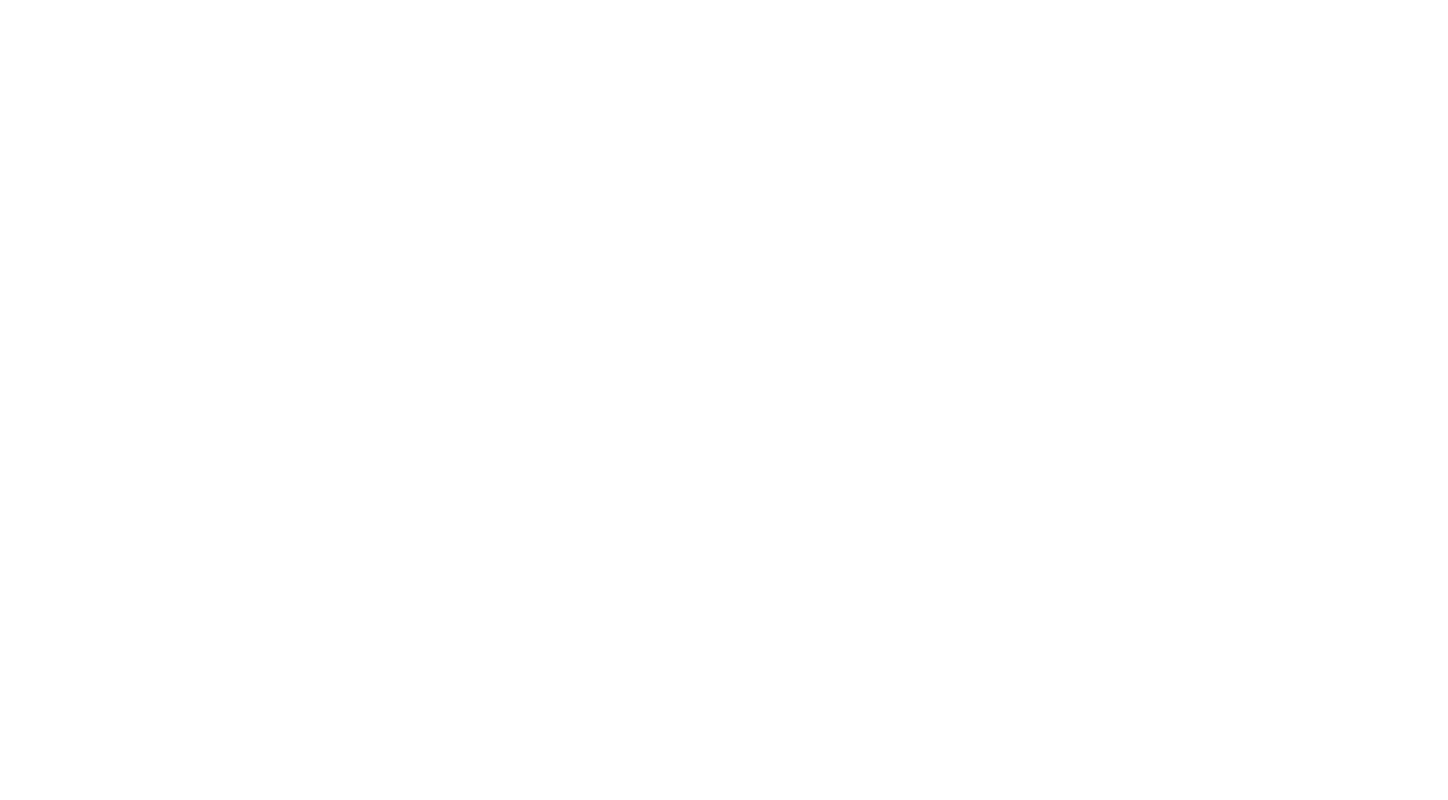
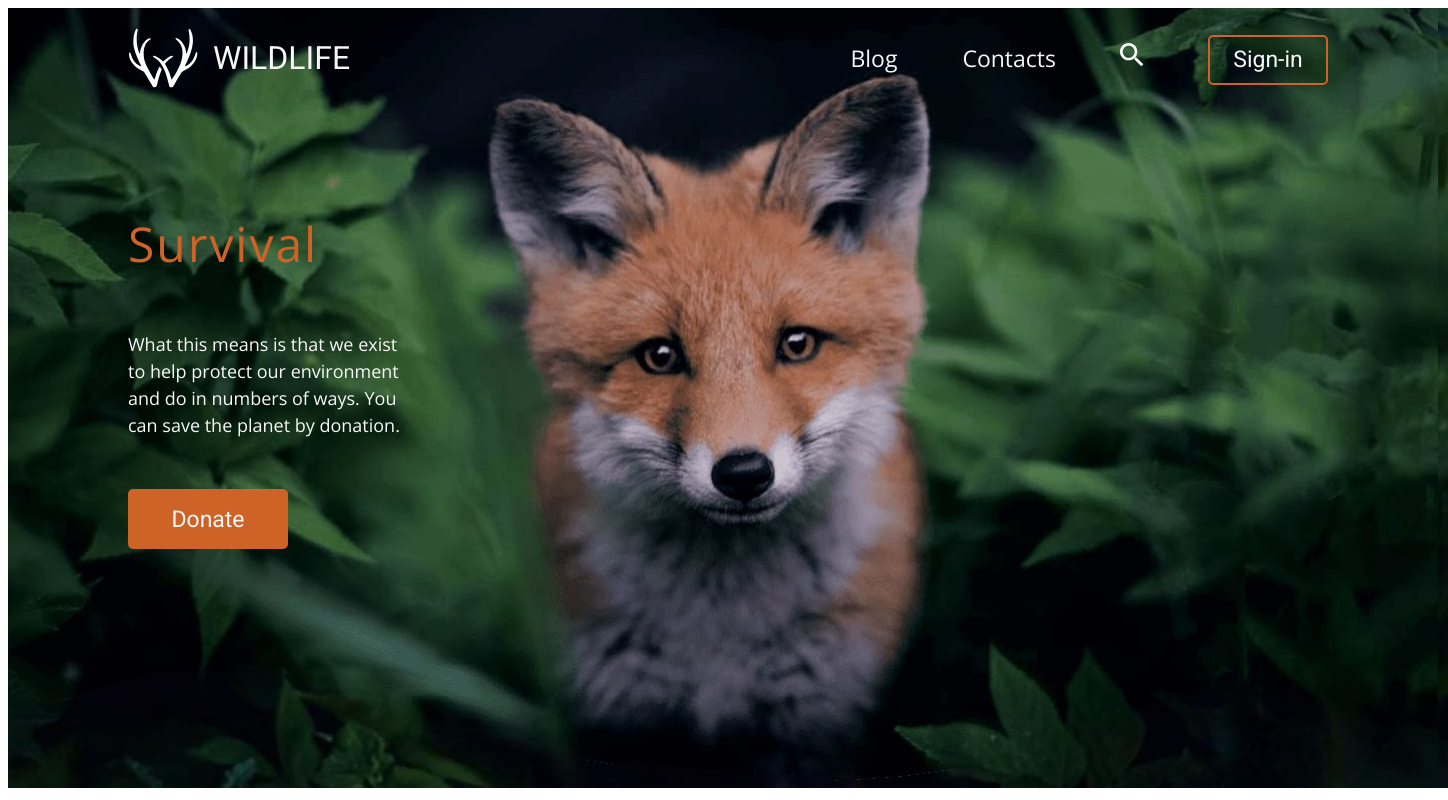
Before and after one commit to strawberrystr1/wildlife, a plain HTML site: page index.html in a window 1280 px wide. Shown: the whole page, 1448 px wide, since content can reach past the window. Drawn offline with nearby package versions, Linux system fonts and the light colour scheme.

Commit message:
feat: add header

```diff
--- a/index.html
+++ b/index.html
@@ -4,8 +4,37 @@
     <meta charset="UTF-8">
     <meta name="viewport" content="width=device-width, initial-scale=1.0">
     <title>Wildlife</title>
+    <link rel="stylesheet" href="./style/style.css">
+    <link rel="preconnect" href="https://fonts.gstatic.com">
+    <link rel="preconnect" href="https://fonts.gstatic.com">
+    <link href="https://fonts.googleapis.com/css2?family=Open+Sans&display=swap" rel="stylesheet">
+    <link href="https://fonts.googleapis.com/css2?family=Roboto&display=swap" rel="stylesheet">
 </head>
 <body>
-
+    <div class="hero">
+        <div class="content wraper">
+            <header class="content-size head">
+                <div class="logo">
+                    <img src="./image/svg/Frame.svg" alt="">
+                    <p>WILDLIFE</p>
+                </div>
+                <ul class="nav">
+                    <li class="blog"><a href="#">Blog</a></li>
+                    <li class="contacts"><a href="#">Contacts</a></li>
+                    <li class="search-icon"><a href="#"> <img src="./image/svg/Vector.svg" alt=""></a></li>
+                    <li class="sign-in"><button class="sign-in-button">Sign-in</button></li>
+                </ul>
+            </header>
+            <div class="survival content-size">
+                <h1>Survival</h1>
+                <p>
+                    What this means is that we exist to help
+                    protect our environment and do in numbers of ways.
+                    You can save the planet by donation.
+                </p>
+                <button class="donate-button" >Donate</button>
+            </div>
+        </div>
+    </div>
 </body>
 </html>
--- /dev/null
+++ b/style/style.css
@@ -0,0 +1,186 @@
+.wraper {
+    margin-right: auto;
+    margin-left: auto;
+}
+
+.hero {
+    background-color: #02160b;
+    width: 100%;
+    color: #F7F7F7;
+}
+
+.content {
+    width: 1440px;
+    height: 780px;
+    left: 0px;
+    top: -1px;
+    background-image: url('../image/Rectangle.png');
+    background-repeat: no-repeat;
+    background-position: top center;
+    background-size: cover;
+}
+
+.content-size {
+    max-width: 1200px;
+    margin-right: auto;
+    margin-left: auto;
+}
+
+header {
+    display: flex;
+    justify-content: space-between;
+    height: 80px;
+}
+
+.logo img {
+    width: 70px;
+    height: 60px;
+}
+
+.logo {
+    margin-top: 20px;
+    display: flex;
+}
+
+.logo p {
+    font-family: Roboto;
+    font-style: normal;
+    font-weight: normal;
+    font-size: 32px;
+    line-height: 60px;
+    text-transform: uppercase;
+    width: 155px;
+    height: 60px;
+    margin: 0px 0px 0px 15px;
+}
+
+.nav {
+    margin-top: 20px;
+}
+
+.nav li {
+    display: inline;
+}
+
+.blog {
+    font-family: Open Sans;
+    font-style: normal;
+    font-weight: normal;
+    font-size: 23px;
+    line-height: 60px;
+    margin-right: 61px;
+}
+
+.contacts {
+    font-family: Open Sans;
+    font-style: normal;
+    font-weight: normal;
+    font-size: 23px;
+    line-height: 60px;
+    margin-right: 60px;
+}
+
+.search-icon {
+
+    display: flex;
+    width: 32px;
+    height: 32px;
+    margin-right: 60px;
+    margin-top: 34px;
+}
+
+.search-icon img {
+    margin-top: 14px;
+}
+
+.sign-in-button {
+    width: 120px;
+    height: 50px;
+    border: 2px solid #CD6326;
+    box-sizing: border-box;
+    border-radius: 5px;
+    font-family: Roboto;
+    font-style: normal;
+    font-weight: normal;
+    font-size: 23px;
+    line-height: 27px;
+    background: rgba(0, 0, 0, 0);
+    color: #F7F7F7;
+}
+
+.sign-in-button:hover {
+    background: #CD6326;
+}
+
+.sign-in-button:active {
+    background: #8F5613;
+}
+
+a {
+    text-decoration: none;
+    color: #F7F7F7;
+}
+
+a:hover {
+    text-decoration: underline;
+}
+
+.search-icon a:hover {
+    border-bottom: 2px solid white;
+}
+
+
+.survival {
+    display: flex;
+    flex-direction: column;
+}
+
+.survival h1 {
+    width: 199px;
+    height: 72px;
+    font-family: Open Sans;
+    font-style: normal;
+    font-weight: normal;
+    font-size: 48px;
+    line-height: 72px;
+    letter-spacing: 2px;
+    color: #CD6326;
+    margin-top: 120px;
+    margin-bottom: 0;
+}
+
+.survival p {
+    width: 274px;
+    height: 108px;
+    font-family: Open Sans;
+    font-style: normal;
+    font-weight: normal;
+    font-size: 18px;
+    line-height: 27px;
+    margin-top: 51px;
+    margin-bottom: 0;
+}
+
+.donate-button {
+    width: 160px;
+    height: 60px;
+    background: #CD6326;
+    border-radius: 5px;
+    border-color: rgba(0, 0, 0, 0);
+    font-family: Roboto;
+    font-style: normal;
+    font-weight: normal;
+    font-size: 23px;
+    line-height: 27px;
+    text-align: center;
+    color:#F7F7F7;
+    margin-top: 50px;
+}
+
+.donate-button:hover {
+    background: #E39128;
+}
+
+.donate-button:active {
+    background: #8F5613;
+}
```
Also changed, not shown: image/Rectangle.png (added), image/svg/Frame.svg (added), image/svg/Vector.svg (added).
